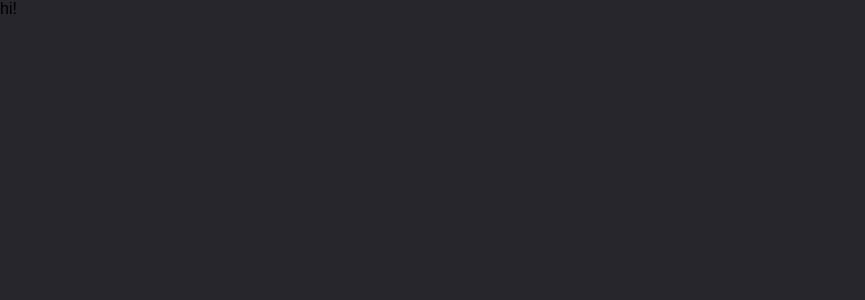
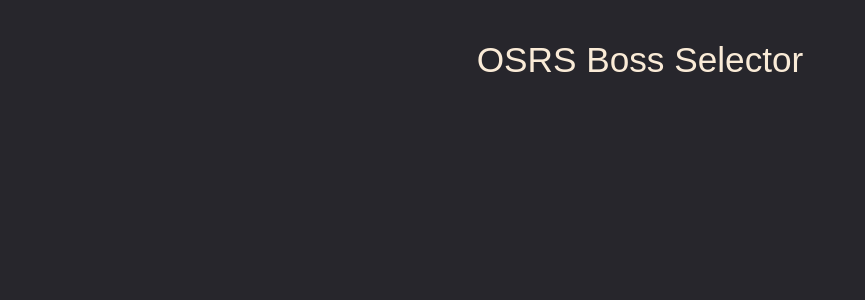
Before and after one commit to NADickinson/old-school-highscores-API-and-frontend, a React (Vite) app in the folder frontend/: page / in a window 1280 px wide. Shown: the top 300 px of the page, without its empty margins (0-865 px from the left). Built offline with nearby package versions, Linux system fonts and the light colour scheme.

Commit message:
Header added

```diff
--- /dev/null
+++ b/frontend/components/HeaderBar.tsx
@@ -0,0 +1,3 @@
+export const HeaderBar = () => {
+  return <div className="Header">OSRS Boss Selector</div>;
+};
--- a/frontend/src/App.css
+++ b/frontend/src/App.css
@@ -30,5 +30,14 @@
 .BackgroundContainer {
   height: 100%;
   width: 100%;
+  display: flex;
+  flex-direction: column;
+  align-items: center;
   background-color: #27262c;
 }
+
+.Header {
+  color: antiquewhite;
+  padding-top: 40px;
+  font-size: 2.2rem;
+}
--- a/frontend/src/App.tsx
+++ b/frontend/src/App.tsx
@@ -1,9 +1,10 @@
 import { BackgroundContainer } from '../components/BackgroundContainer';
+import { HeaderBar } from '../components/HeaderBar';
 
 export default function App() {
   return (
     <BackgroundContainer>
-      <div>{'hi!'}</div>
+      <HeaderBar></HeaderBar>
     </BackgroundContainer>
   );
 }
```
